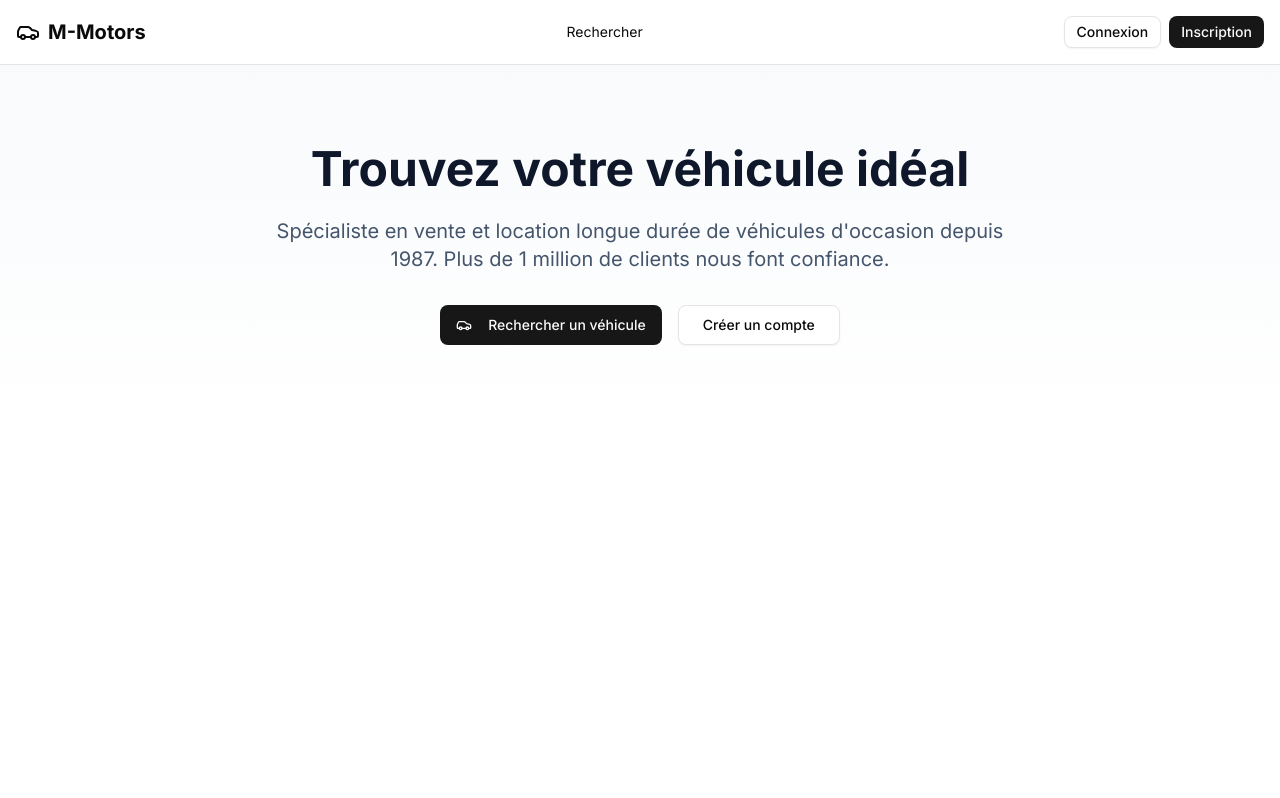
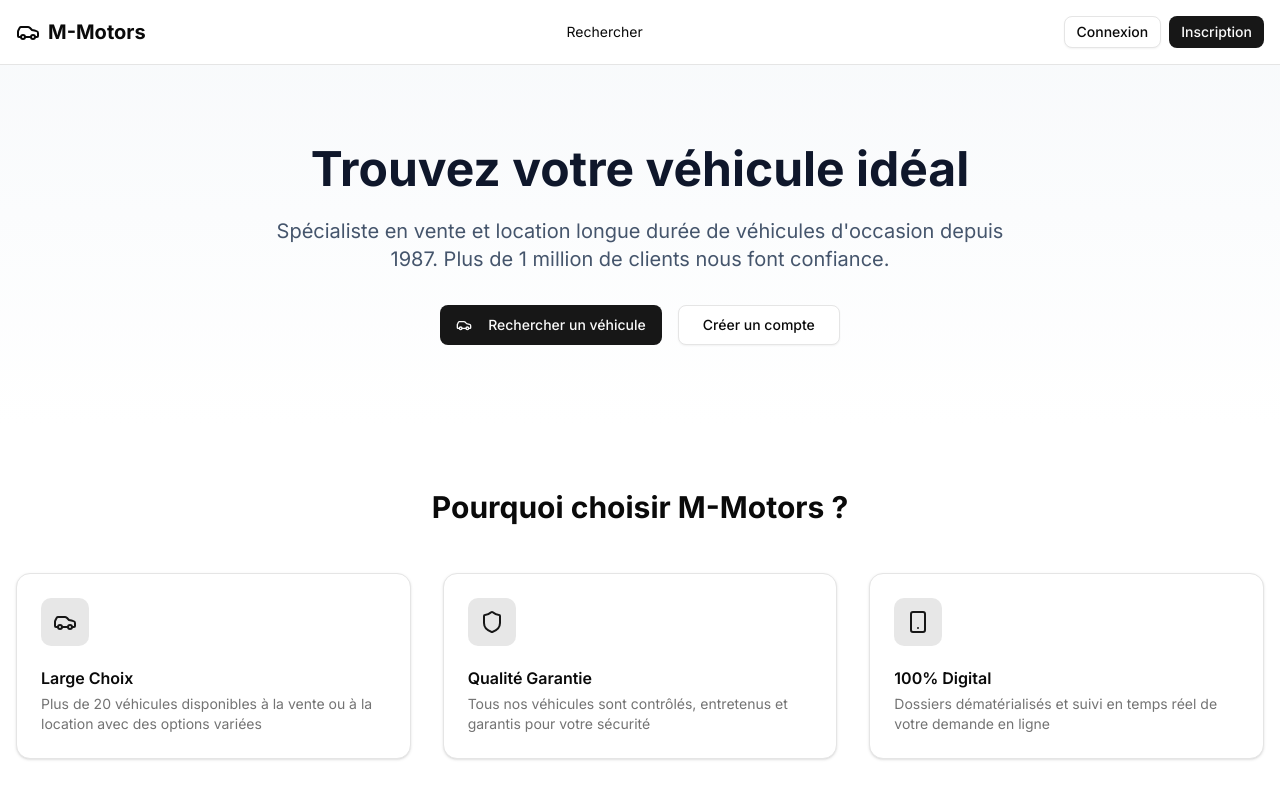
Before and after one commit to Christophe741/m-motors, a Next.js app: page / in a window 1280 px wide. Shown: the top 798 px of the page. Built offline with nearby package versions, Linux system fonts and the light colour scheme.

Commit message:
Add Features Section

```diff
--- a/app/page.tsx
+++ b/app/page.tsx
@@ -1,7 +1,13 @@
 import Link from "next/link";
 import { Header } from "@/components/layout/Header";
 import { Button } from "@/components/ui/button";
-import { Car } from "lucide-react";
+import {
+  Card,
+  CardDescription,
+  CardHeader,
+  CardTitle,
+} from "@/components/ui/card";
+import { Car, Shield, Smartphone } from "lucide-react";
 
 export default function HomePage() {
   return (
@@ -35,6 +41,55 @@ export default function HomePage() {
             </div>
           </div>
         </section>
+        {/* Features Section */}
+        <section className="py-16 bg-white">
+          <div className="container mx-auto px-4">
+            <h2 className="text-3xl font-bold text-center mb-12">
+              Pourquoi choisir M-Motors ?
+            </h2>
+
+            <div className="grid md:grid-cols-3 gap-8">
+              <Card>
+                <CardHeader>
+                  <div className="w-12 h-12 bg-primary/10 rounded-lg flex items-center justify-center mb-4">
+                    <Car className="h-6 w-6 text-primary" />
+                  </div>
+                  <CardTitle>Large Choix</CardTitle>
+                  <CardDescription>
+                    Plus de 20 véhicules disponibles à la vente ou à la location
+                    avec des options variées
+                  </CardDescription>
+                </CardHeader>
+              </Card>
+
+              <Card>
+                <CardHeader>
+                  <div className="w-12 h-12 bg-primary/10 rounded-lg flex items-center justify-center mb-4">
+                    <Shield className="h-6 w-6 text-primary" />
+                  </div>
+                  <CardTitle>Qualité Garantie</CardTitle>
+                  <CardDescription>
+                    Tous nos véhicules sont contrôlés, entretenus et garantis
+                    pour votre sécurité
+                  </CardDescription>
+                </CardHeader>
+              </Card>
+
+              <Card>
+                <CardHeader>
+                  <div className="w-12 h-12 bg-primary/10 rounded-lg flex items-center justify-center mb-4">
+                    <Smartphone className="h-6 w-6 text-primary" />
+                  </div>
+                  <CardTitle>100% Digital</CardTitle>
+                  <CardDescription>
+                    Dossiers dématérialisés et suivi en temps réel de votre
+                    demande en ligne
+                  </CardDescription>
+                </CardHeader>
+              </Card>
+            </div>
+          </div>
+        </section>
       </main>
     </div>
   );
```
